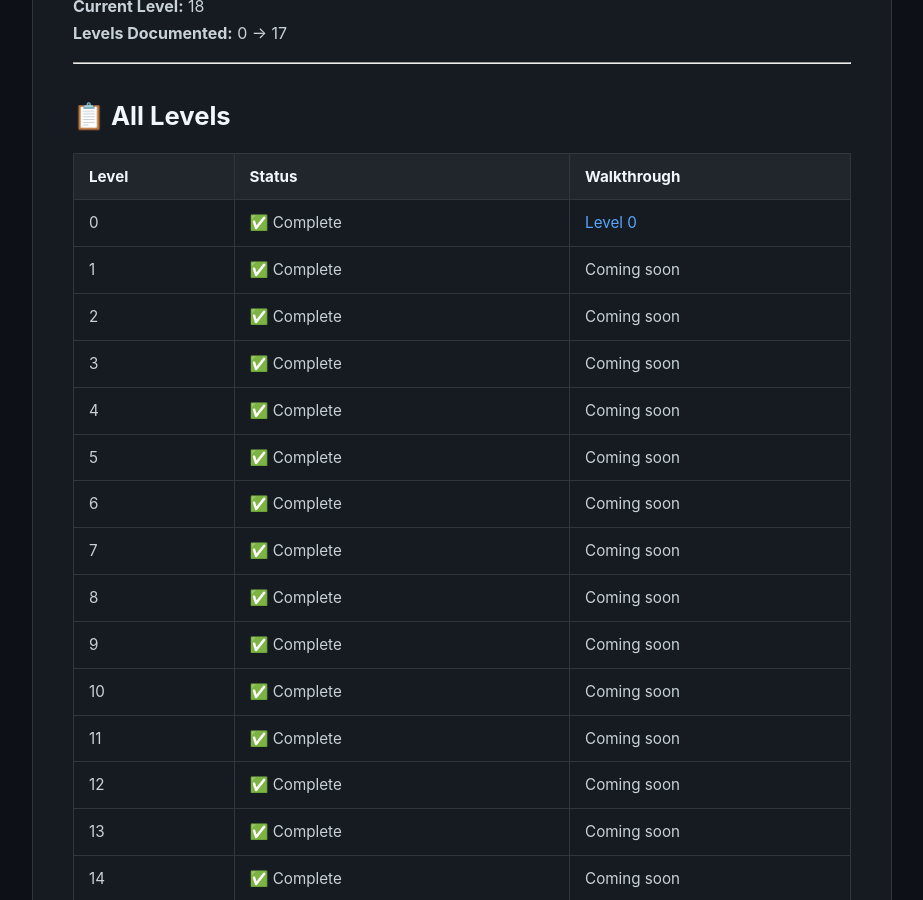
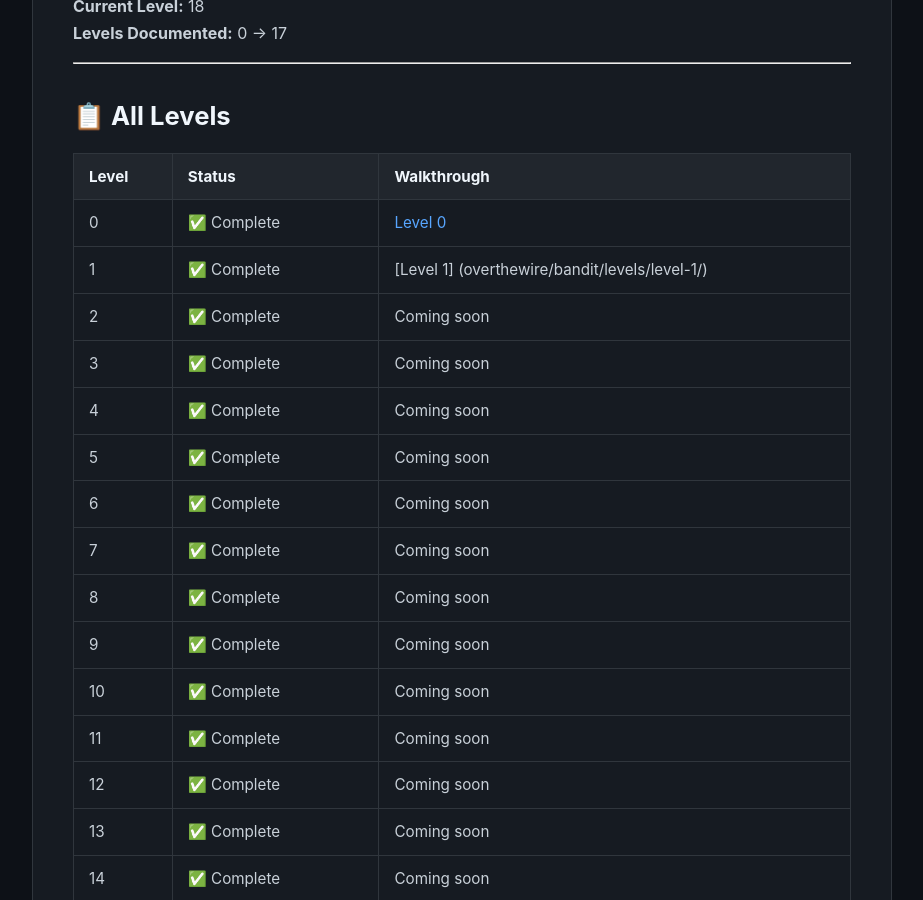
Before and after one commit to ihtishamaliamir/ihtishamaliamir.github.io, a Jekyll site: the page built from overthewire/bandit/index.md, in a window 1280 px wide and 900 px high, scrolled down 510 px. Shown: the whole window, without its empty margins (178-1101 px from the left). Built offline with Jekyll 4.4.1, drawn with Linux system fonts in a browser that asks for light colours.

Commit message:
Added path of level-1 on bandit

```diff
--- a/overthewire/bandit/index.md
+++ b/overthewire/bandit/index.md
@@ -25,7 +25,7 @@
 | Level | Status | Walkthrough |
 |-------|--------|-------------|
 | 0 | ✅ Complete |[Level 0](/overthewire/bandit/levels/level-0/)
-| 1 | ✅ Complete | Coming soon |
+| 1 | ✅ Complete |[Level 1] (overthewire/bandit/levels/level-1/)
 | 2 | ✅ Complete | Coming soon |
 | 3 | ✅ Complete | Coming soon |
 | 4 | ✅ Complete | Coming soon |
```
